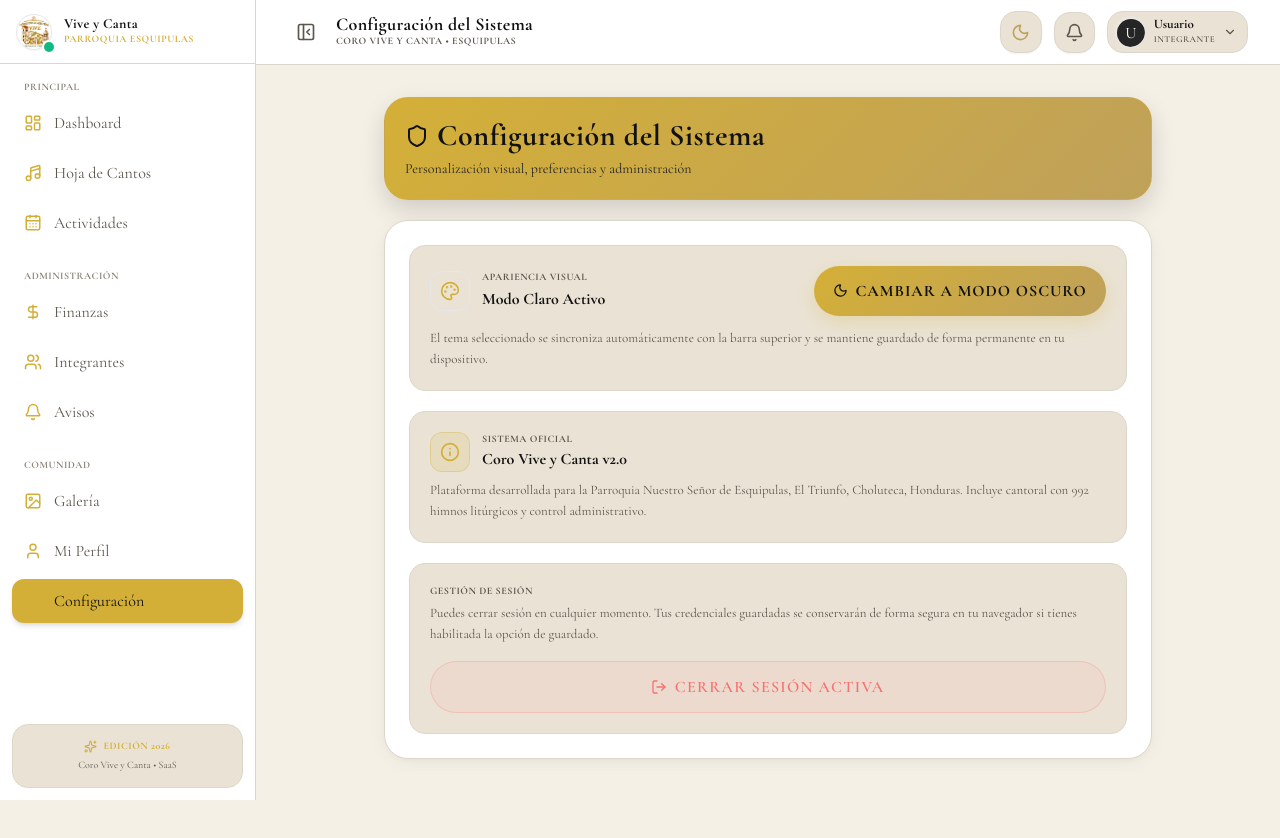
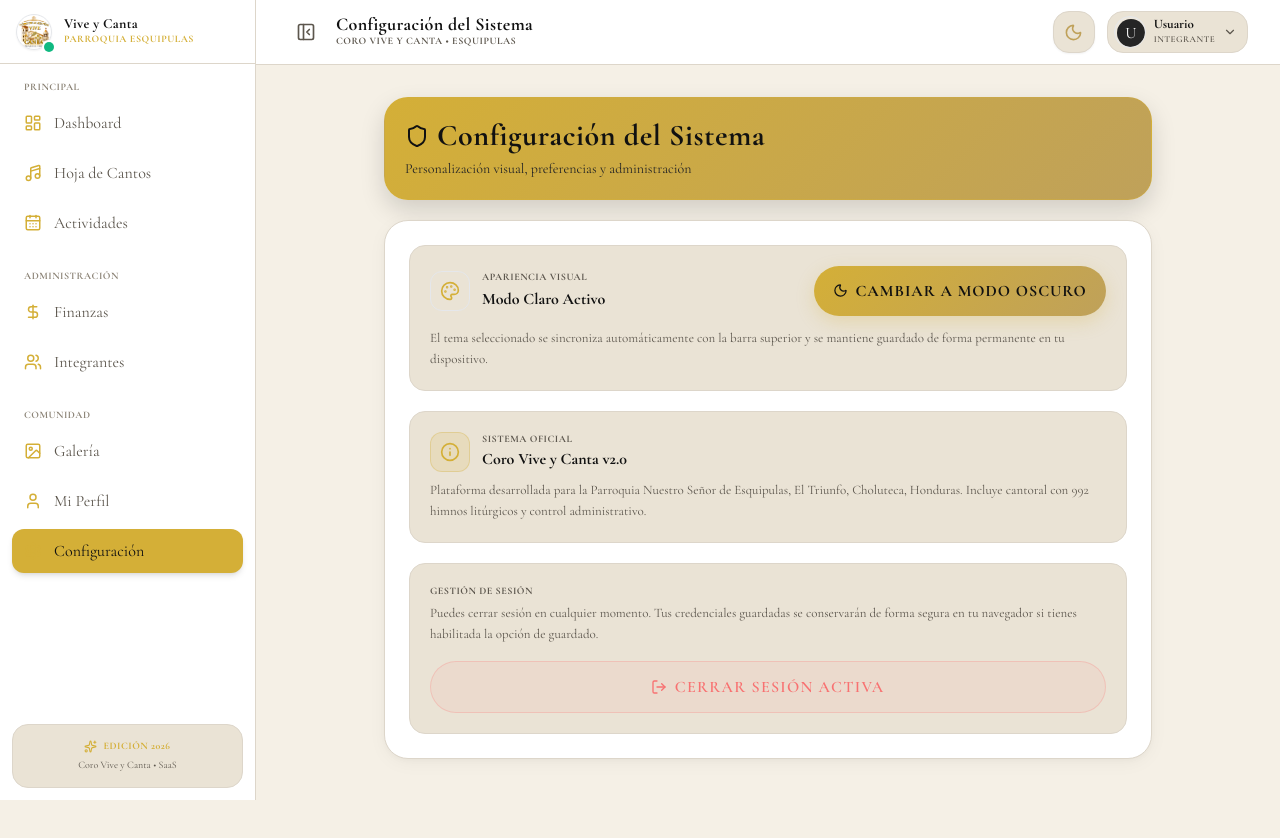
Before and after one commit to olmanmart162005/APP_VIVE_Y_CANTA, a React (Vite) app: page /settings in a window 1280 px wide. Shown: the top 838 px of the page. Built offline with nearby package versions, Linux system fonts and the light colour scheme; no server answers; the database is empty; what pdfmake would draw is missing.

Commit message:
feat(ui): remover avisos de la navegacion y fijar barra superior fija permanentemente

```diff
--- a/src/components/Sidebar.jsx
+++ b/src/components/Sidebar.jsx
@@ -5,7 +5,6 @@ import {
   CalendarDays,
   DollarSign,
   Users,
-  Bell,
   Image,
   User,
   Settings as SettingsIcon,
@@ -28,7 +27,6 @@ const MENU_CATEGORIES = [
     items: [
       { name: "Finanzas", path: "/finance", icon: DollarSign },
       { name: "Integrantes", path: "/members", icon: Users },
-      { name: "Avisos", path: "/notices", icon: Bell },
     ],
   },
   {
--- a/src/components/TopNavbar.jsx
+++ b/src/components/TopNavbar.jsx
@@ -3,7 +3,6 @@ import { useNavigate, useLocation } from "react-router-dom"
 import {
   Sun,
   Moon,
-  Bell,
   Menu,
   ChevronDown,
   User,
@@ -24,7 +23,6 @@ function TopNavbar({ onToggleMobileMenu, isCollapsed, onToggleCollapse }) {
   const location = useLocation()
   const [user, setUser] = useState(null)
   const [profileDropdownOpen, setProfileDropdownOpen] = useState(false)
-  const [unreadNotices, setUnreadNotices] = useState(0)
 
   useEffect(() => {
     let isMounted = true
@@ -37,20 +35,6 @@ function TopNavbar({ onToggleMobileMenu, isCollapsed, onToggleCollapse }) {
       }
     }
     fetchUser()
-
-    const fetchNotices = async () => {
-      try {
-        const { count, error } = await supabase
-          .from("notices")
-          .select("*", { count: "exact", head: true })
-        if (!error && count && isMounted) {
-          setUnreadNotices(count)
-        }
-      } catch (e) {
-        console.error(e)
-      }
-    }
-    fetchNotices()
 
     return () => {
       isMounted = false
@@ -80,7 +64,7 @@ function TopNavbar({ onToggleMobileMenu, isCollapsed, onToggleCollapse }) {
   }
 
   return (
-    <header className="sticky top-0 z-40 w-full bg-[var(--bg-navbar)] border-b border-[var(--border-color)] transition-colors duration-200">
+    <header className="sticky top-0 z-50 w-full bg-[var(--bg-navbar)] border-b border-[var(--border-color)] transition-colors duration-200 shadow-xs">
       <div className="max-w-7xl mx-auto px-4 sm:px-6 lg:px-8 h-16 flex items-center justify-between gap-4">
         {/* Left: Hamburger (mobile) or Collapse Toggle (desktop) + Brand/Section */}
         <div className="flex items-center gap-3">
@@ -145,19 +129,6 @@ function TopNavbar({ onToggleMobileMenu, isCollapsed, onToggleCollapse }) {
               )}
             </div>
             <span className="sr-only">Cambiar tema</span>
-          </button>
-
-          {/* NOTICES BELL */}
-          <button
-            onClick={() => navigate("/notices")}
-            className="relative p-2.5 rounded-2xl bg-[var(--bg-muted)] hover:bg-[var(--border-color)]/50 text-[var(--text-secondary)] hover:text-[var(--text-primary)] border border-[var(--border-color)] transition-all duration-200 shadow-sm cursor-pointer"
-            title="Avisos y comunicados"
-            aria-label="Ver avisos"
-          >
-            <Bell size={19} />
-            {unreadNotices > 0 && (
-              <span className="absolute top-1.5 right-1.5 w-2 h-2 rounded-full bg-[var(--gold)] ring-2 ring-[var(--bg-navbar)]" />
-            )}
           </button>
 
           {/* USER AVATAR & DROPDOWN */}
--- a/src/index.css
+++ b/src/index.css
@@ -84,9 +84,7 @@ html.dark,
   padding: 0;
 }
 
-html,
-body,
-#root {
+html {
   width: 100%;
   min-height: 100%;
   background-color: var(--bg-app);
@@ -94,11 +92,18 @@ body,
   font-family: "Cormorant Garamond", Georgia, serif;
   -webkit-font-smoothing: antialiased;
   -moz-osx-font-smoothing: grayscale;
-  overflow-x: hidden;
 }
 
 body {
+  width: 100%;
+  min-height: 100%;
+  overflow-x: clip;
   transition: background-color 0.25s ease, color 0.25s ease;
+}
+
+#root {
+  width: 100%;
+  min-height: 100%;
 }
 
 ::-webkit-scrollbar {
--- a/src/pages/Dashboard.jsx
+++ b/src/pages/Dashboard.jsx
@@ -529,18 +529,6 @@ function Dashboard() {
                 </button>
               )}
 
-              {canManageNotices(user.role) && (
-                <button
-                  onClick={() => navigate("/notices")}
-                  className="flex flex-col items-center justify-center p-3.5 rounded-2xl bg-[var(--bg-card)] border border-[var(--border-color)] hover:border-[var(--gold)]/50 hover:bg-[var(--bg-muted)] transition-all duration-200 text-center gap-2 group cursor-pointer shadow-sm"
-                >
-                  <div className="w-10 h-10 rounded-xl bg-purple-500/15 flex items-center justify-center text-purple-400 group-hover:scale-105 transition-transform border border-purple-500/30">
-                    <FileText size={18} />
-                  </div>
-                  <span className="text-xs font-bold text-[var(--text-primary)]">Publicar Aviso</span>
-                </button>
-              )}
-
               {canManageMembers(user.role) && (
                 <button
                   onClick={() => navigate("/members")}
--- a/src/pages/Finance.jsx
+++ b/src/pages/Finance.jsx
@@ -384,7 +384,7 @@ function Finance() {
       )}
 
       {/* Top Header */}
-      <div className="page-header-gold mx-4 mt-4 rounded-3xl px-5 py-5 flex items-center justify-between sticky top-2 z-40">
+      <div className="page-header-gold mx-4 mt-4 rounded-3xl px-5 py-5 flex items-center justify-between">
         <div>
           <p className="header-text-secondary text-[9px] font-bold uppercase tracking-widest mb-0.5">Coro Vive y Canta</p>
           <h1 className="title-professional title-gold-black text-2xl tracking-tight flex items-center gap-2">
```
